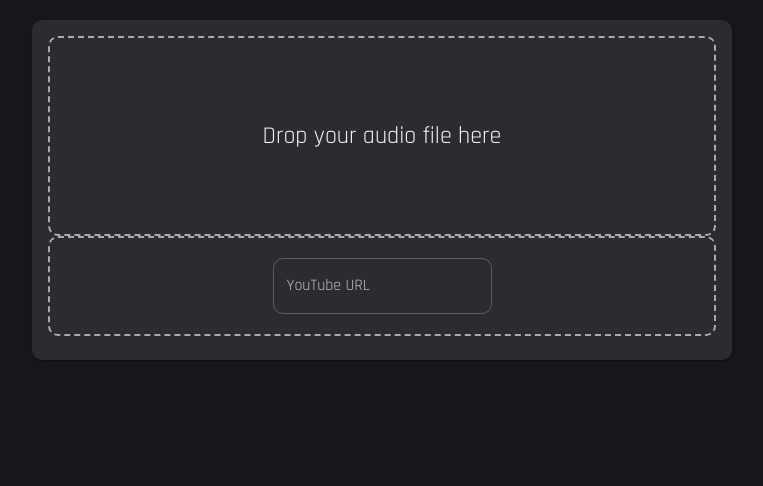
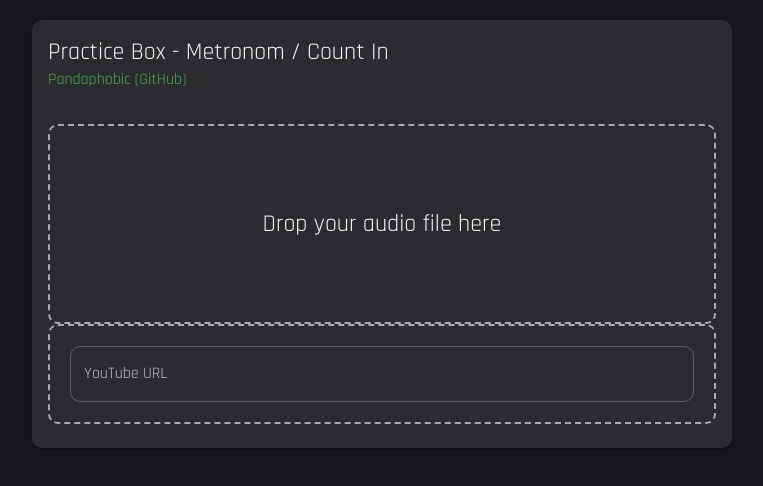
Before and after one commit to Pandaphobic/Practice-Box, a Next.js app: page / in a window 1280 px wide. Shown: the top 486 px of the page, without its empty margins (258-1021 px from the left). Built offline with nearby package versions, Linux system fonts and the light colour scheme.

Commit message:
title / header

```diff
--- a/pages/index.js
+++ b/pages/index.js
@@ -1,7 +1,14 @@
 import AudioPlayer from "@/components/AudioPlayer";
 import FilePlayer from "@/components/FilePlayer";
 import YouTubeComponent from "@/components/YTPlayer";
-import { Box, Card, CardContent, TextField, Typography } from "@mui/material";
+import {
+  Box,
+  Card,
+  CardContent,
+  CardHeader,
+  TextField,
+  Typography,
+} from "@mui/material";
 import { useState } from "react";
 
 export default function Home() {
@@ -40,6 +47,22 @@ export default function Home() {
             marginBottom: "20px",
           }}
         >
+          <CardHeader
+            title="Practice Box - Metronom / Count In"
+            subheader={
+              <a
+                style={{
+                  // nice green from elsewhere
+                  color: "#4caf50",
+                  textDecoration: "none",
+                }}
+                href="https://github.com/Pandaphobic/Practice-Box"
+              >
+                Pandaphobic (GitHub)
+              </a>
+            }
+          />
+
           <CardContent>
             {!(audioSrc || videoUrl) && (
               <>
@@ -77,6 +100,7 @@ export default function Home() {
                   <TextField
                     id="outlined-basic"
                     label="YouTube URL"
+                    fullWidth
                     variant="outlined"
                     value={videoUrl}
                     onChange={(event) => {
```
